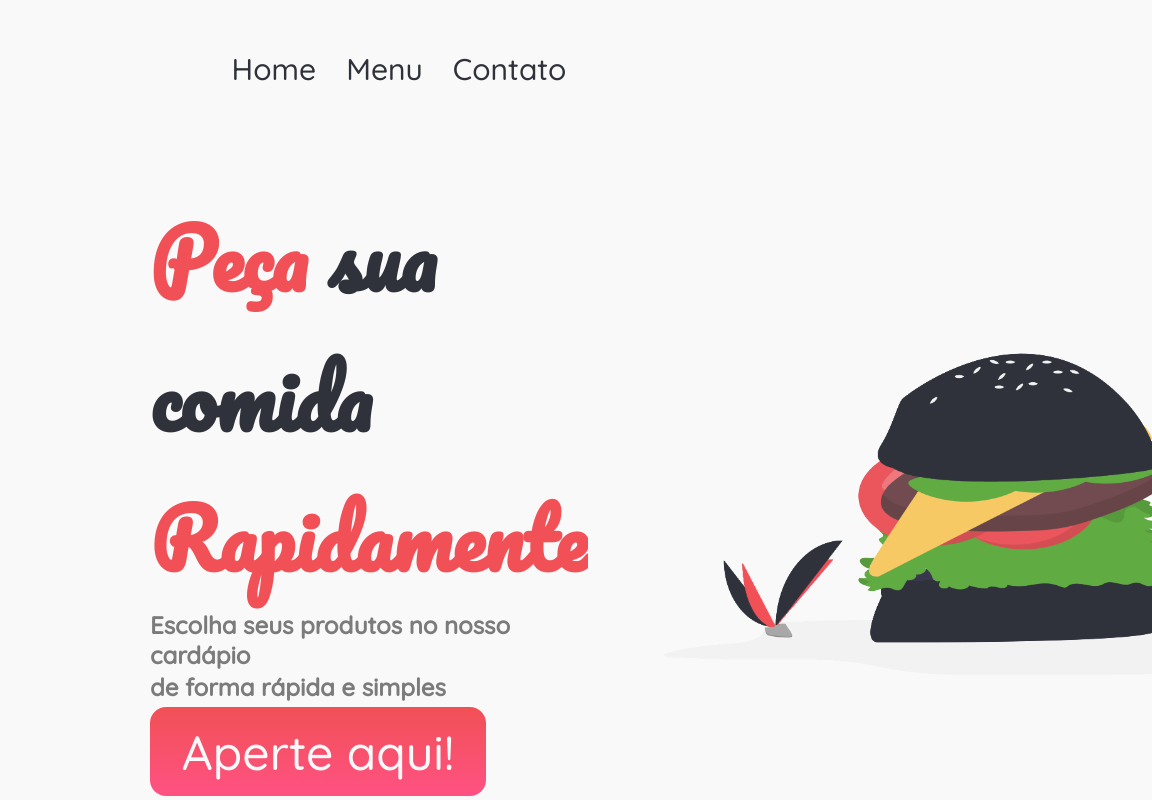
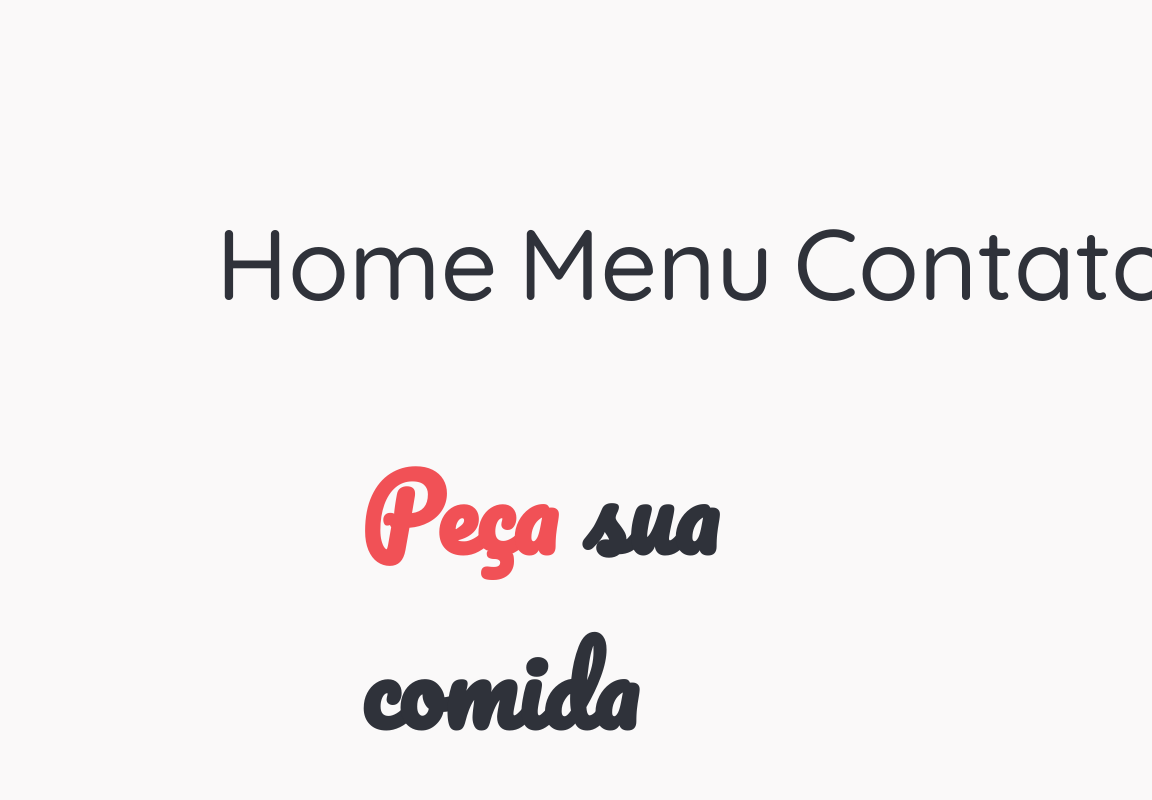
Before and after one commit to Felipe-martins1/fast-order, a Next.js app: page / in a window 768 px wide. Shown: the top 800 px of the page, 1152 px wide, since content can reach past the window. Built offline with nearby package versions, Linux system fonts and the light colour scheme.

Commit message:
resposive css

```diff
--- a/css/header.css
+++ b/css/header.css
@@ -9,6 +9,8 @@
 
 
 #header{
+    max-height: 125px;
+    width: 100%;
     display: flex;
     justify-content: center;
     margin-top: 50px;
@@ -21,3 +23,25 @@
     color: #2F323A;
     font-size: 30px;
 }
+
+@media screen and (max-width: 1024px) and (min-width: 768px){
+    div #header{
+        display: flex;
+        margin-left: 200px;
+    }
+    #header a{
+        font-size: 100px;
+    }
+}
+
+@media screen and (max-width: 769px){
+    div #header{
+        display: flex;
+        margin-left: 300px;
+        margin-top: 200px;
+    }
+    #header a{
+        font-size: 100px;
+        margin-left: 20px;
+    }
+}
--- a/css/index.css
+++ b/css/index.css
@@ -71,3 +71,34 @@
 #main .letra-main button:hover{
     opacity: 85%;
 }
+
+@media screen and (max-width: 769px){
+    #main{
+        display: flex;
+        flex-direction: column;
+        margin-left: 500px;
+    }
+    #main .letra-main {
+        margin-left: 0px;
+    }
+    #main .letra-main h1{
+        font-size: 100px;
+    }
+    #main .letra-main span{
+        font-size: 100px;
+    }
+    #main .letra-main h4{
+        font-size: 40px;
+    }
+    #main .letra-main button{
+        width: 500px;
+        height: 100px;
+        font-size: 60px;
+    }
+
+    #main img{
+        margin-left: 50px;
+        width: 829px;
+        height: 472px;
+    }
+}
--- a/css/menu.css
+++ b/css/menu.css
@@ -37,3 +37,22 @@ img{
     height: 250px;
     width: 250px;
 }
+
+@media screen and (max-width: 769px){
+    #wrapper section .pratos{
+        display: grid;
+        grid-template-columns: auto auto;
+        grid-column-gap: 60px;
+        grid-row-gap: 30px;
+        margin-left: 500px;
+    }
+    .pratos h1{
+        font-size: 50px;
+    }
+    .pratos h2{
+        font-size: 30px;
+    }
+    .pratos p{
+        font-size: 20px;
+    }
+}
```
